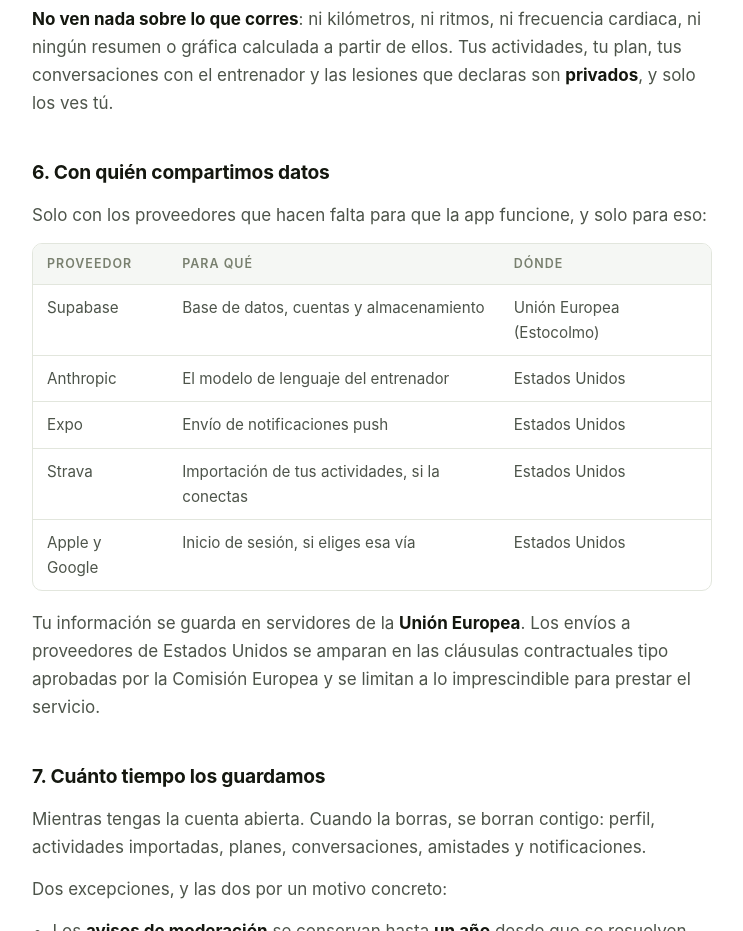
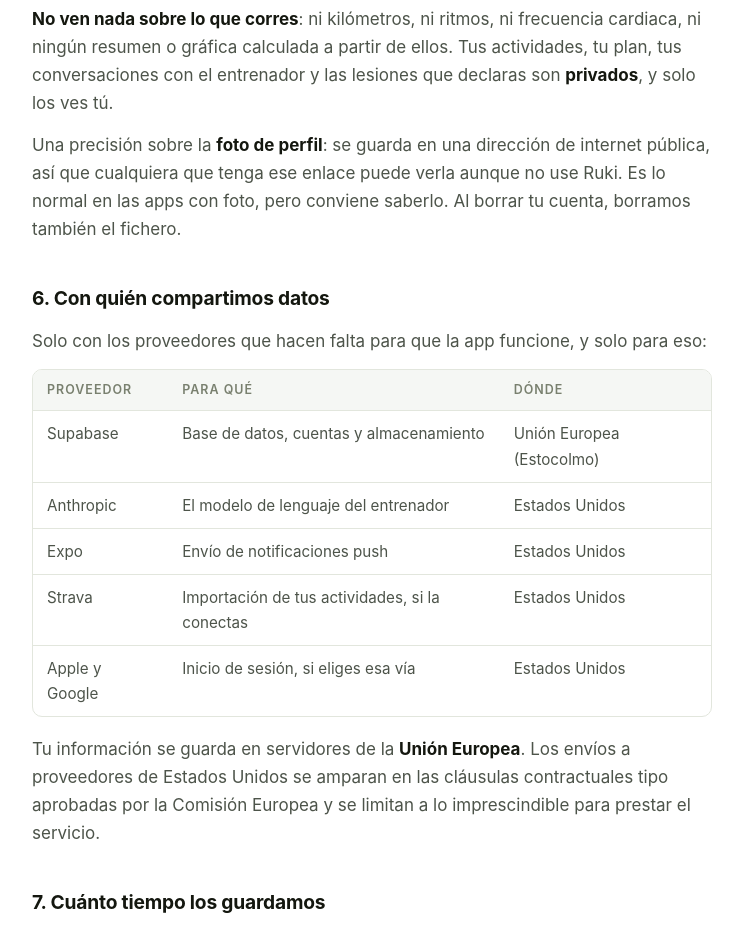
Before and after one commit to manueljimenez-creator/ruki-legal, a plain HTML site: page privacidad.html in a window 1280 px wide. Shown: the part 3240-4171 px from the top of the page, without its empty margins (268-1011 px from the left). Drawn offline with Linux system fonts and the light colour scheme.

Commit message:
La foto de perfil es publica por URL: decirlo

```diff
--- a/privacidad.html
+++ b/privacidad.html
@@ -86,6 +86,7 @@
 <h2>5. Qué ven los demás usuarios</h2>
 <p>Otras personas que usen Ruki pueden ver, de tu perfil: tu nombre, tu nombre de usuario, tu foto, tu ciudad, tu biografía, tu Instagram si lo has puesto, tu objetivo actual, tu club y tu número de amigos.</p>
 <p><strong>No ven nada sobre lo que corres</strong>: ni kilómetros, ni ritmos, ni frecuencia cardiaca, ni ningún resumen o gráfica calculada a partir de ellos. Tus actividades, tu plan, tus conversaciones con el entrenador y las lesiones que declaras son <strong>privados</strong>, y solo los ves tú.</p>
+<p>Una precisión sobre la <strong>foto de perfil</strong>: se guarda en una dirección de internet pública, así que cualquiera que tenga ese enlace puede verla aunque no use Ruki. Es lo normal en las apps con foto, pero conviene saberlo. Al borrar tu cuenta, borramos también el fichero.</p>
 <h2>6. Con quién compartimos datos</h2>
 <p>Solo con los proveedores que hacen falta para que la app funcione, y solo para eso:</p>
 <div class="tabla"><table><thead><tr><th>Proveedor</th><th>Para qué</th><th>Dónde</th></tr></thead><tbody><tr><td>Supabase</td><td>Base de datos, cuentas y almacenamiento</td><td>Unión Europea (Estocolmo)</td></tr><tr><td>Anthropic</td><td>El modelo de lenguaje del entrenador</td><td>Estados Unidos</td></tr><tr><td>Expo</td><td>Envío de notificaciones push</td><td>Estados Unidos</td></tr><tr><td>Strava</td><td>Importación de tus actividades, si la conectas</td><td>Estados Unidos</td></tr><tr><td>Apple y Google</td><td>Inicio de sesión, si eliges esa vía</td><td>Estados Unidos</td></tr></tbody></table></div>
```
